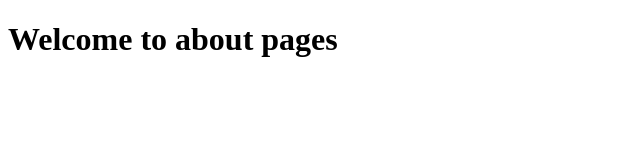
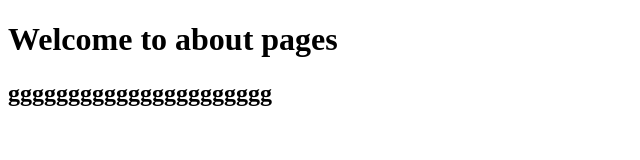
Before and after one commit to ramkuamarji8756/git-tutorial, a plain HTML site: page about.html in a window 1280 px wide. Shown: the whole page, without its empty margins (0-640 px from the left). Drawn offline with Linux system fonts and the light colour scheme.

Commit message:
first commit about.html

```diff
--- a/about.html
+++ b/about.html
@@ -7,5 +7,6 @@
 </head>
 <body>
     <h1>Welcome to about pages</h1>
+    <h2>gggggggggggggggggggggg</h2>
 </body>
 </html>
```
